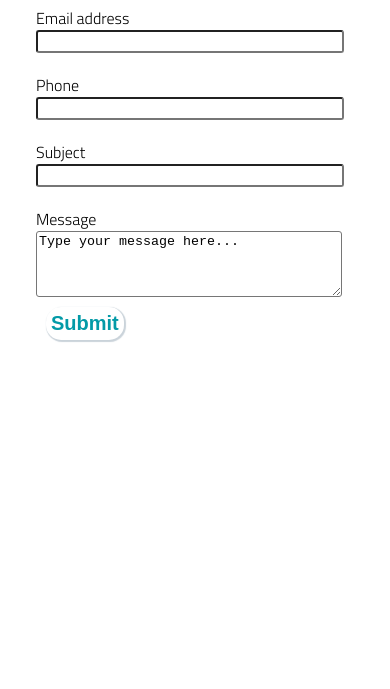
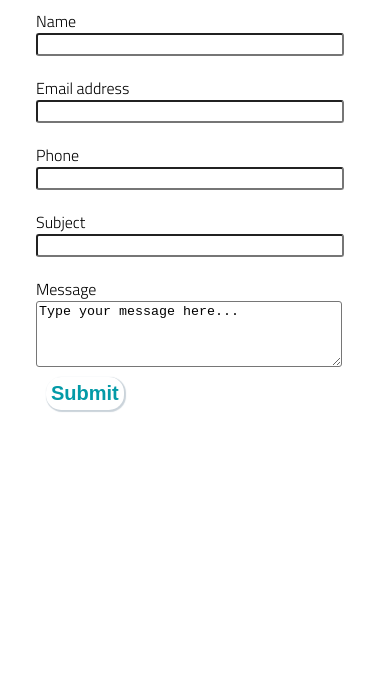
Before and after one commit to tauseefazizcs/portfolio, a plain HTML site: page contact.html in a window 390 px wide. Shown: the part 155-844 px from the top of the page. Drawn offline with Linux system fonts and the light colour scheme.

Commit message:
adding responsivness

```diff
--- a/CSS/style.css
+++ b/CSS/style.css
@@ -12,7 +12,7 @@
   	width: 200px;
   	font-family: 'Roboto Condensed', sans-serif;
   	height: 100vh;
-  	position: fixed;
+/*  	position: fixed;*/
 
 }
 .sidebar nav{
@@ -178,6 +178,7 @@ h1, h2{
   .sidebar{
 	width: 100vw;
 	height: 8vh;
+	position: fixed;
   }
   .sidebar nav li {
     list-style: none;
@@ -212,4 +213,5 @@ h1, h2{
 
 .main .contactform{
 	padding: 6px;
+	margin-top: 70px;
 }
```
